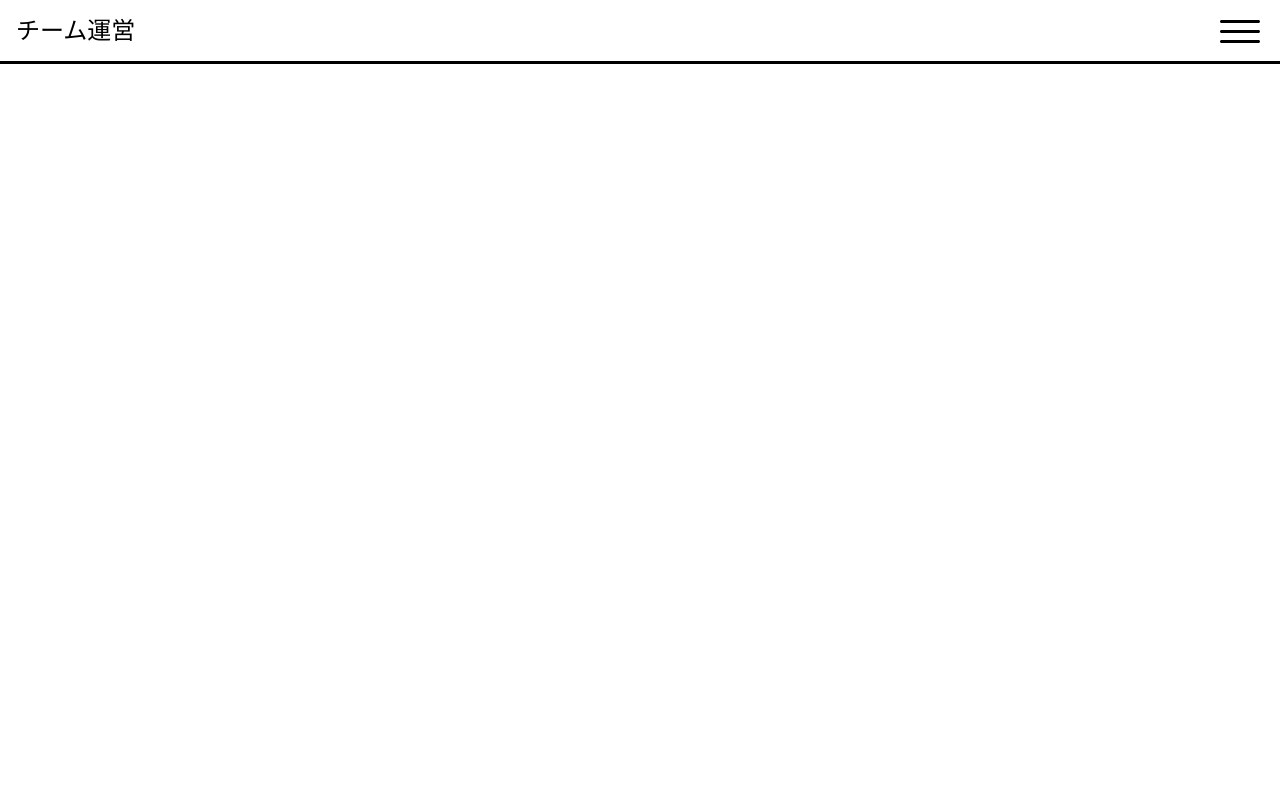
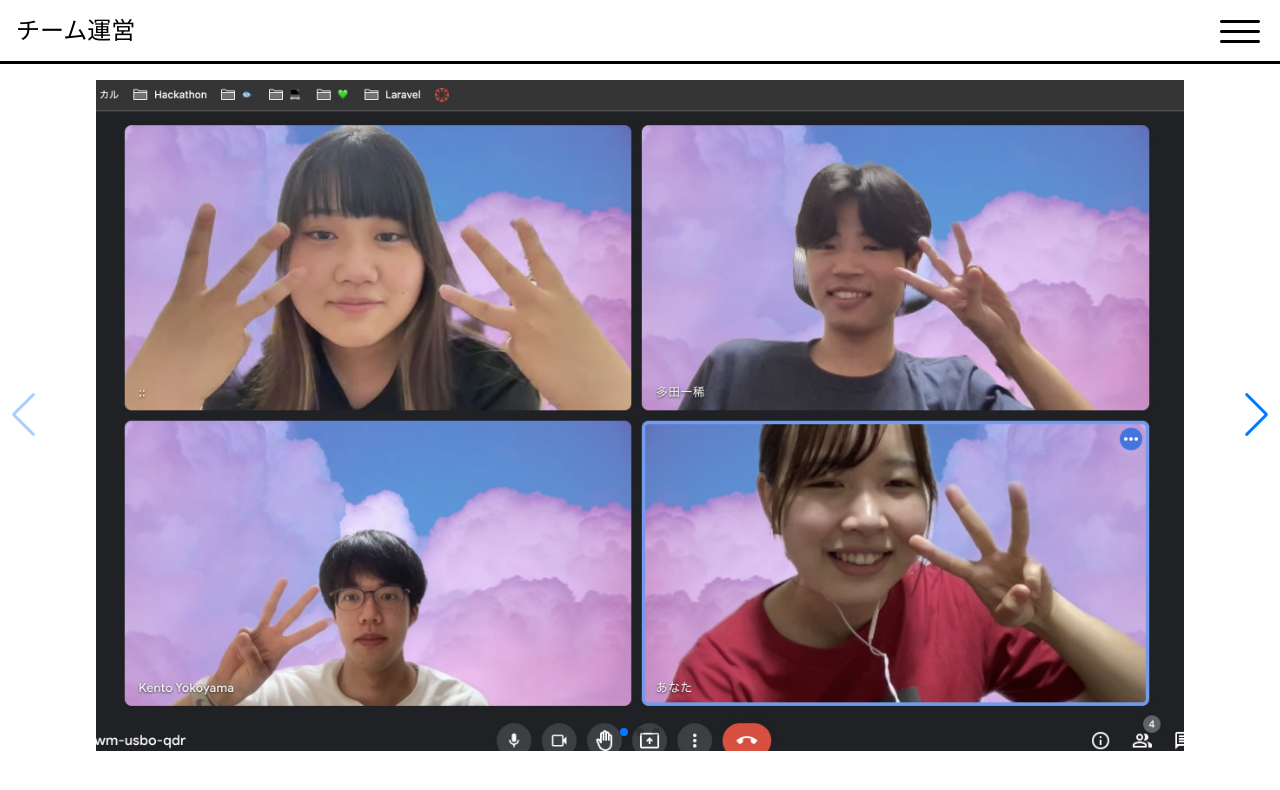
Before and after one commit to Karen-812/PreHackathon-sample-page, a plain HTML site: page slideshow/index.html in a window 1280 px wide. Drawn offline with nearby package versions, Linux system fonts and the light colour scheme.

```diff
--- a/janken/janken.js
+++ b/janken/janken.js
@@ -12,24 +12,13 @@ function ChooseHand(playerHand) {
   let player = document.getElementById(`player_${playerHand}`);
   player.classList.add("Hands__list-item__player-hand");
 
-
-  let result = null;
-  function win(){
-    result = "君の勝ち！"
-  }
-
   if (playerHand === randomNumber) {
     result = "あいこ"
-  } else if (playerHand === 0 && randomNumber === 1) {
-    win();
-  } else if (playerHand === 1 && randomNumber === 2) {
-    win();
-  } else if (playerHand === 2 && randomNumber === 0) {
-    win();
+  } else if (playerHand === 0 && randomNumber === 1 || playerHand === 1 && randomNumber === 2 || playerHand === 2 && randomNumber === 0) {
+    result = "君の勝ち！"
   } else {
     result = "お前の負けm9(^Д^)"
   }
-
 
   document.getElementById("jankenGame").style.pointerEvents = "none";
 
--- a/slideshow/index.html
+++ b/slideshow/index.html
@@ -1,5 +1,6 @@
 <!DOCTYPE html>
 <html lang="ja">
+
 <head>
   <meta charset="UTF-8">
   <meta http-equiv="X-UA-Compatible" content="IE=edge">
@@ -7,7 +8,11 @@
   <title>事前企画サンプルコード</title>
   <link rel="stylesheet" href="../style/reset.css">
   <link rel="stylesheet" href="../style/style.min.css">
+  <link rel="stylesheet" href="./style/slideshow.min.css">
+  <link rel="stylesheet" href="https://unpkg.com/swiper@7/swiper-bundle.min.css" />
+
 </head>
+
 <body>
   <header class="header">
     <div class="header__inner">
@@ -26,9 +31,27 @@
       </button>
     </div>
   </header>
-  <section>
+  <section class="main">
     <!-- スライドショー -->
+    <!-- 参考サイト https://kiomiru.co.jp/blog/coding/swiper-js/ -->
+    <div class="swiper">
+      <div class="swiper-wrapper">
+        <!-- スライド -->
+        <div class="swiper-slide"><img src="./pictures/3rd_mtg.jpg" alt=""></div>
+        <div class="swiper-slide"><img src="./pictures/3rd_mtg.jpg" alt=""></div>
+        <div class="swiper-slide"><img src="./pictures/3rd_mtg.jpg" alt=""></div>
+
+      </div>
+      <!-- ページネーション -->
+      <div class="swiper-pagination"></div>
+      <!-- 次・前ボタン -->
+      <div class="swiper-button-prev"></div>
+      <div class="swiper-button-next"></div>
+    </div>
   </section>
+  <script src="https://unpkg.com/swiper@7/swiper-bundle.min.js"></script>
   <script src="../main.js"></script>
+  <script src="./slideshow.js"></script>
 </body>
+
 </html>
--- /dev/null
+++ b/slideshow/slideshow.js
@@ -0,0 +1,11 @@
+const swiper = new Swiper(".swiper", {
+  // ページネーションが必要なら追加
+  pagination: {
+    el: ".swiper-pagination"
+  },
+  // ナビボタンが必要なら追加
+  navigation: {
+    nextEl: ".swiper-button-next",
+    prevEl: ".swiper-button-prev"
+  }
+});
--- /dev/null
+++ b/slideshow/style/slideshow.scss
@@ -0,0 +1,24 @@
+.main{
+  margin-top: 80px;
+}
+
+.swiper--wrapper {
+  /* wrapperのサイズを調整 */
+  width: 100%;
+  height: 300px;
+}
+
+.swiper-slide {
+  /* スライドのサイズを調整、中身のテキスト配置調整、背景色 */
+  color: #ffffff;
+  width: 100%;
+  height: 100%;
+  // text-align: center;
+  line-height: 300px;
+  display: flex;
+  justify-content: center;
+  align-items: center;
+  img{
+    width: 85%;
+  }
+}
```
Also changed, not shown: slideshow/pictures/3rd_mtg.jpg (added), slideshow/style/slideshow.css (added), slideshow/style/slideshow.min.css (added), 2 other files.
